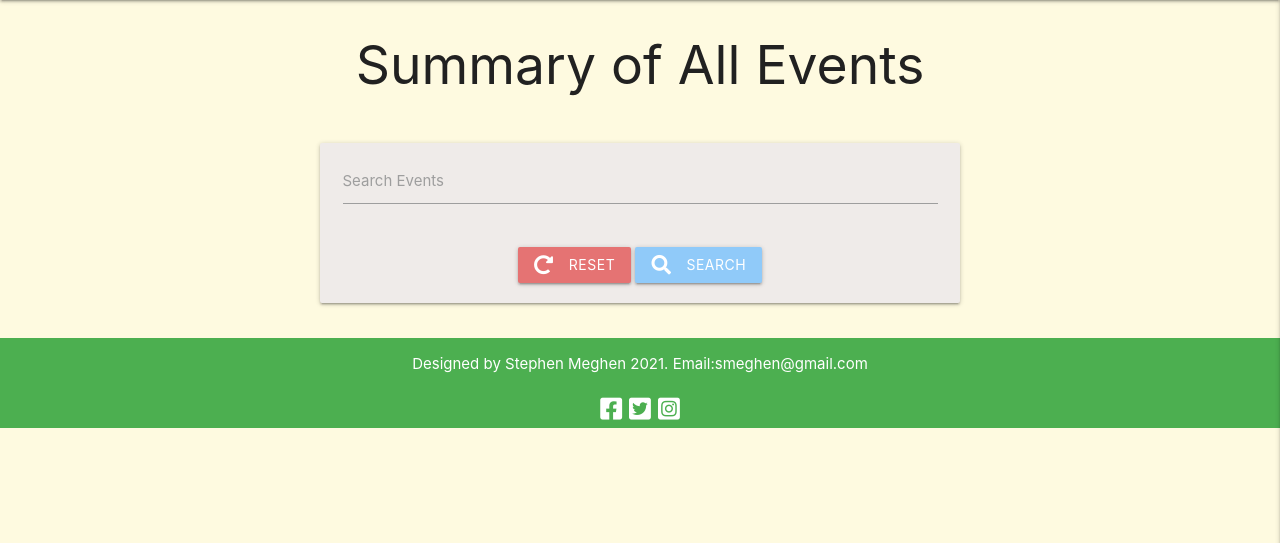
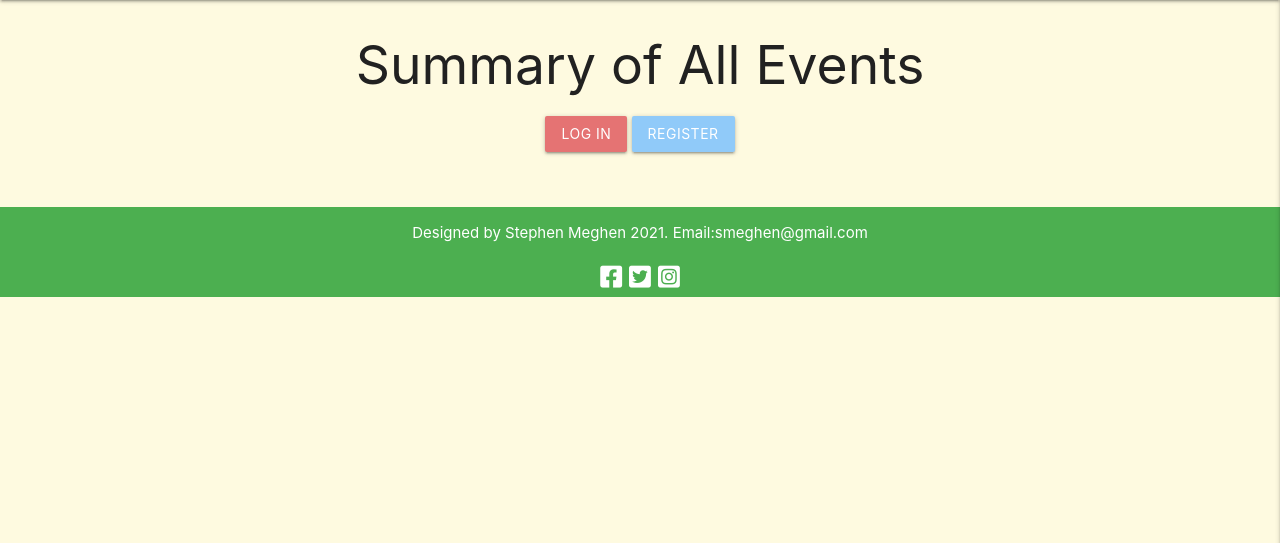
Before and after one commit to smeghen/clubplanner, a Flask app: page /summary in a window 1280 px wide. Shown: the part 64-607 px from the top of the page. Run offline with Flask 2, Linux system fonts and the light colour scheme; data that the repository does not hold is empty; some libraries are stand-ins or nearby versions.

Commit message:
Updated the Summary page to included the right links for Registered and non-registered users

```diff
--- a/app.py
+++ b/app.py
@@ -62,13 +62,6 @@ def summary():
     for event in events:
         event['event_date'] = datetime.strftime(
             event.get('event_date'), '%d %B %Y')
-    return render_template("summary.html", events=events)
-
-
-@app.route("/searchall", methods=["GET", "POST"])
-def searchall():
-    query = request.form.get("query")
-    events = list(mongo.db.events.find({"$text": {"$search": query}}))
     return render_template("summary.html", events=events)
 
 
--- a/templates/summary.html
+++ b/templates/summary.html
@@ -6,44 +6,30 @@
 <H2 class="grey-text text-darken-4 center-align">Summary of All Events</H2>
 
 <div class="row">
+    {% if session.user %}
+    <p class="center-align"><a href="{{ url_for('add_event') }}"
+            class="waves-effect waves-light blue lighten-3 btn">Create Event</a></p>
+    {% else %}
+    <p class="center-align"><a href="{{ url_for('login') }}" class="waves-effect waves-light red lighten-2 btn">Log
+            In</a>
+        <a href="{{ url_for('register') }}" class="waves-effect waves-light blue lighten-3 btn">Register</a></p>
+    {% endif %}
+</div>
 
+<div class="row">
     <div class="container">
         <div class="brown lighten-5 grey-text text-darken-4">
             <div class=" center-align">
-{% for event in events %}
+                {% for event in events %}
                 <strong>{{ event.facility_name }}</strong><br>
                 <strong>{{ event.event_name}}</strong><br>
-                <i class="card-text">Date: </i> {{ event.event_date }}<i class="card-text"> Time: </i> {{ event.event_time }}<br>
-                 <hr class="line">
-{% endfor %}
+                <i class="card-text">Date: </i> {{ event.event_date }}<i class="card-text"> Time: </i>
+                {{ event.event_time }}<br>
+                <hr class="line">
+                {% endfor %}
             </div>
         </div>
     </div>
 </div>
-<!--   Search Option    -->
-<div class="row">
-    <div class="card brown lighten-5 col s12 m6 offset-m3">
-        <form action="{{ url_for('searchall') }}" method="post" class="col s12">
-            <div class="row valign-wrapper center-align">
-                <div class="input-field col s12 ">
-                    <i class="grey-text text-align-center text-darken-4"></i>
-                    <input type="text" name="query" id="query" minlength="3" class="validate black-text" required>
-                    <label for="query">Search Events</label>
-                </div>
-            </div>
-            <div class="row valign-wrapper">
-                <div class="col s12 center-align ">
-                    <a href="{{ url_for('summary') }}" class="waves-effect waves-light red lighten-2 btn"><i
-                            class="fas fa-redo-alt left"></i>Reset</a>
-                    <button type="submit" class="waves-effect waves-light blue lighten-3 btn">
-                        <i class="fas fa-search left"></i> Search
-                    </button>
-                </div>
-            </div>
-        </form>
-    </div>
-</div>
-
-
 
 {% endblock %}
```
Also changed, not shown: README.md.
